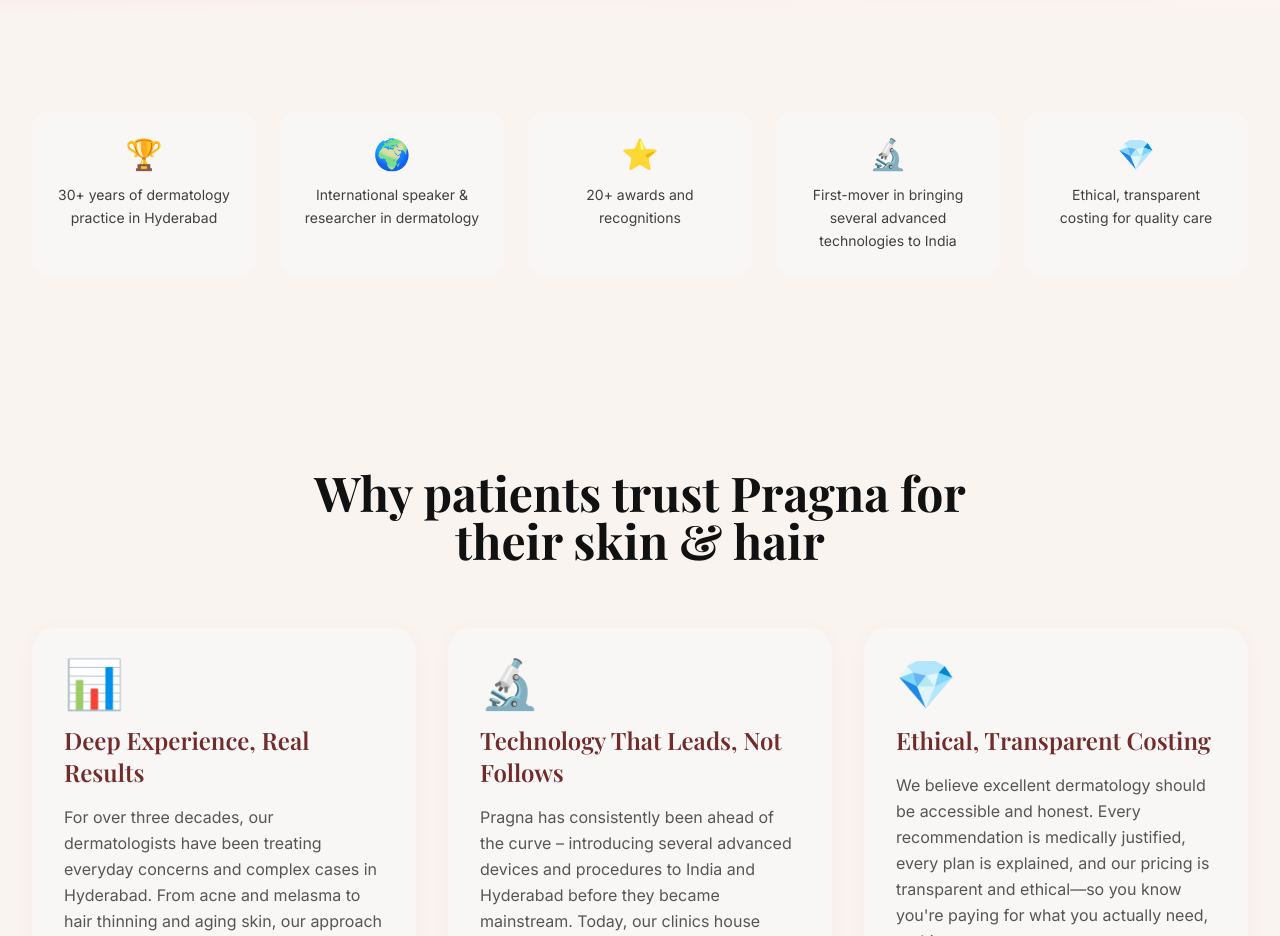
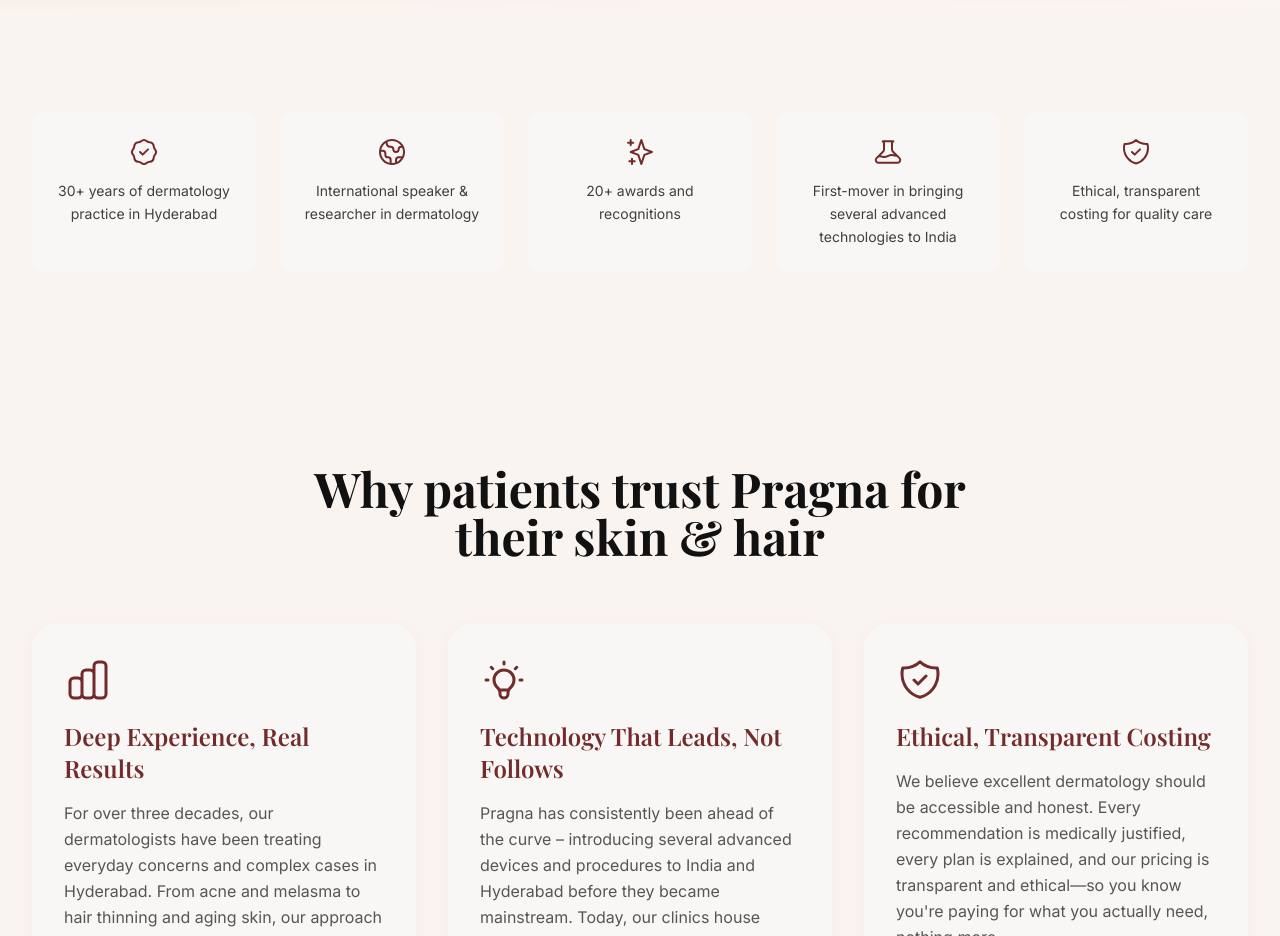
Before and after one commit to DrPragna/Pragna-Skin-Clinic-Website, a Next.js app: page / in a window 1280 px wide. Shown: the part 840-1776 px from the top of the page. Built offline with nearby package versions, Linux system fonts and the light colour scheme.

Commit message:
Design: Replace emoji icons with elegant SVG icons

```diff
--- a/components/sections/TrustStrip.tsx
+++ b/components/sections/TrustStrip.tsx
@@ -1,23 +1,43 @@
 export default function TrustStrip() {
   const stats = [
     {
-      icon: '🏆',
+      icon: (
+        <svg className="w-8 h-8" fill="none" stroke="currentColor" viewBox="0 0 24 24">
+          <path strokeLinecap="round" strokeLinejoin="round" strokeWidth={1.5} d="M9 12l2 2 4-4M7.835 4.697a3.42 3.42 0 001.946-.806 3.42 3.42 0 014.438 0 3.42 3.42 0 001.946.806 3.42 3.42 0 013.138 3.138 3.42 3.42 0 00.806 1.946 3.42 3.42 0 010 4.438 3.42 3.42 0 00-.806 1.946 3.42 3.42 0 01-3.138 3.138 3.42 3.42 0 00-1.946.806 3.42 3.42 0 01-4.438 0 3.42 3.42 0 00-1.946-.806 3.42 3.42 0 01-3.138-3.138 3.42 3.42 0 00-.806-1.946 3.42 3.42 0 010-4.438 3.42 3.42 0 00.806-1.946 3.42 3.42 0 013.138-3.138z" />
+        </svg>
+      ),
       text: '30+ years of dermatology practice in Hyderabad',
     },
     {
-      icon: '🌍',
+      icon: (
+        <svg className="w-8 h-8" fill="none" stroke="currentColor" viewBox="0 0 24 24">
+          <path strokeLinecap="round" strokeLinejoin="round" strokeWidth={1.5} d="M3.055 11H5a2 2 0 012 2v1a2 2 0 002 2 2 2 0 012 2v2.945M8 3.935V5.5A2.5 2.5 0 0010.5 8h.5a2 2 0 012 2 2 2 0 104 0 2 2 0 012-2h1.064M15 20.488V18a2 2 0 012-2h3.064M21 12a9 9 0 11-18 0 9 9 0 0118 0z" />
+        </svg>
+      ),
       text: 'International speaker & researcher in dermatology',
     },
     {
-      icon: '⭐',
+      icon: (
+        <svg className="w-8 h-8" fill="none" stroke="currentColor" viewBox="0 0 24 24">
+          <path strokeLinecap="round" strokeLinejoin="round" strokeWidth={1.5} d="M5 3v4M3 5h4M6 17v4m-2-2h4m5-16l2.286 6.857L21 12l-5.714 2.143L13 21l-2.286-6.857L5 12l5.714-2.143L13 3z" />
+        </svg>
+      ),
       text: '20+ awards and recognitions',
     },
     {
-      icon: '🔬',
+      icon: (
+        <svg className="w-8 h-8" fill="none" stroke="currentColor" viewBox="0 0 24 24">
+          <path strokeLinecap="round" strokeLinejoin="round" strokeWidth={1.5} d="M19.428 15.428a2 2 0 00-1.022-.547l-2.387-.477a6 6 0 00-3.86.517l-.318.158a6 6 0 01-3.86.517L6.05 15.21a2 2 0 00-1.806.547M8 4h8l-1 1v5.172a2 2 0 00.586 1.414l5 5c1.26 1.26.367 3.414-1.415 3.414H4.828c-1.782 0-2.674-2.154-1.414-3.414l5-5A2 2 0 009 10.172V5L8 4z" />
+        </svg>
+      ),
       text: 'First-mover in bringing several advanced technologies to India',
     },
     {
-      icon: '💎',
+      icon: (
+        <svg className="w-8 h-8" fill="none" stroke="currentColor" viewBox="0 0 24 24">
+          <path strokeLinecap="round" strokeLinejoin="round" strokeWidth={1.5} d="M9 12l2 2 4-4m5.618-4.016A11.955 11.955 0 0112 2.944a11.955 11.955 0 01-8.618 3.04A12.02 12.02 0 003 9c0 5.591 3.824 10.29 9 11.622 5.176-1.332 9-6.03 9-11.622 0-1.042-.133-2.052-.382-3.016z" />
+        </svg>
+      ),
       text: 'Ethical, transparent costing for quality care',
     },
   ];
@@ -31,7 +51,7 @@ export default function TrustStrip() {
               key={index}
               className="bg-beige rounded-2xl p-6 text-center space-y-3 hover:shadow-card transition-all duration-300 hover:scale-[1.02]"
             >
-              <div className="text-3xl">{stat.icon}</div>
+              <div className="flex justify-center text-maroon">{stat.icon}</div>
               <p className="text-sm text-charcoal/80 leading-relaxed">
                 {stat.text}
               </p>
--- a/components/sections/WhyPragna.tsx
+++ b/components/sections/WhyPragna.tsx
@@ -4,19 +4,31 @@ export default function WhyPragna() {
       title: 'Deep Experience, Real Results',
       description:
         'For over three decades, our dermatologists have been treating everyday concerns and complex cases in Hyderabad. From acne and melasma to hair thinning and aging skin, our approach is rooted in science, backed by research, and refined by thousands of patient journeys.',
-      icon: '📊',
+      icon: (
+        <svg className="w-12 h-12" fill="none" stroke="currentColor" viewBox="0 0 24 24">
+          <path strokeLinecap="round" strokeLinejoin="round" strokeWidth={1.5} d="M9 19v-6a2 2 0 00-2-2H5a2 2 0 00-2 2v6a2 2 0 002 2h2a2 2 0 002-2zm0 0V9a2 2 0 012-2h2a2 2 0 012 2v10m-6 0a2 2 0 002 2h2a2 2 0 002-2m0 0V5a2 2 0 012-2h2a2 2 0 012 2v14a2 2 0 01-2 2h-2a2 2 0 01-2-2z" />
+        </svg>
+      ),
     },
     {
       title: 'Technology That Leads, Not Follows',
       description:
         'Pragna has consistently been ahead of the curve – introducing several advanced devices and procedures to India and Hyderabad before they became mainstream. Today, our clinics house cutting-edge lasers, skin resurfacing systems, body contouring technologies, and hair restoration protocols, all chosen for safety and effectiveness.',
-      icon: '🔬',
+      icon: (
+        <svg className="w-12 h-12" fill="none" stroke="currentColor" viewBox="0 0 24 24">
+          <path strokeLinecap="round" strokeLinejoin="round" strokeWidth={1.5} d="M9.663 17h4.673M12 3v1m6.364 1.636l-.707.707M21 12h-1M4 12H3m3.343-5.657l-.707-.707m2.828 9.9a5 5 0 117.072 0l-.548.547A3.374 3.374 0 0014 18.469V19a2 2 0 11-4 0v-.531c0-.895-.356-1.754-.988-2.386l-.548-.547z" />
+        </svg>
+      ),
     },
     {
       title: 'Ethical, Transparent Costing',
       description:
         'We believe excellent dermatology should be accessible and honest. Every recommendation is medically justified, every plan is explained, and our pricing is transparent and ethical—so you know you\'re paying for what you actually need, nothing more.',
-      icon: '💎',
+      icon: (
+        <svg className="w-12 h-12" fill="none" stroke="currentColor" viewBox="0 0 24 24">
+          <path strokeLinecap="round" strokeLinejoin="round" strokeWidth={1.5} d="M9 12l2 2 4-4m5.618-4.016A11.955 11.955 0 0112 2.944a11.955 11.955 0 01-8.618 3.04A12.02 12.02 0 003 9c0 5.591 3.824 10.29 9 11.622 5.176-1.332 9-6.03 9-11.622 0-1.042-.133-2.052-.382-3.016z" />
+        </svg>
+      ),
     },
   ];
 
@@ -36,7 +48,7 @@ export default function WhyPragna() {
               className="card group cursor-pointer"
             >
               <div className="space-y-4">
-                <div className="text-5xl transform group-hover:scale-110 transition-transform duration-300">
+                <div className="text-maroon transform group-hover:scale-110 transition-transform duration-300">
                   {pillar.icon}
                 </div>
                 <h3 className="text-2xl font-serif font-semibold text-maroon">
```
